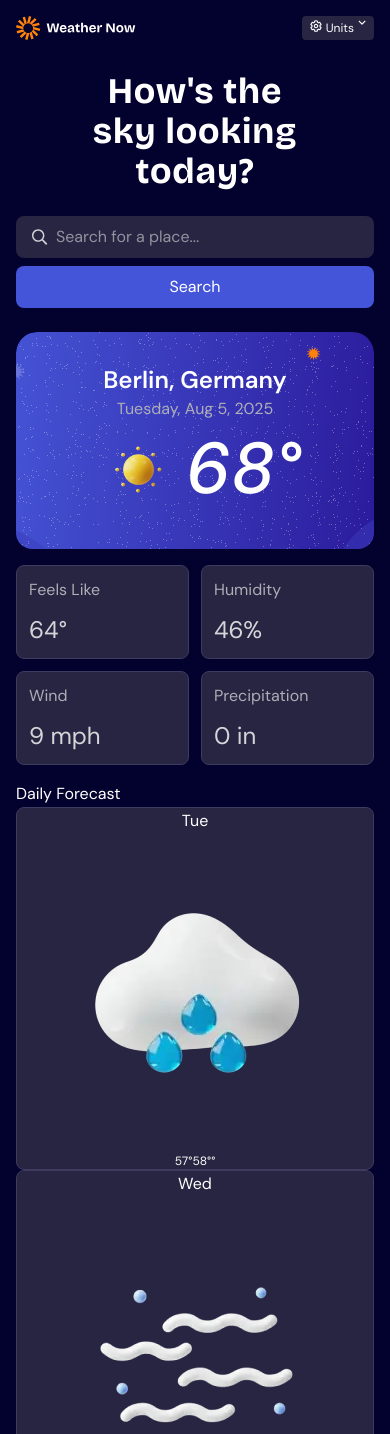
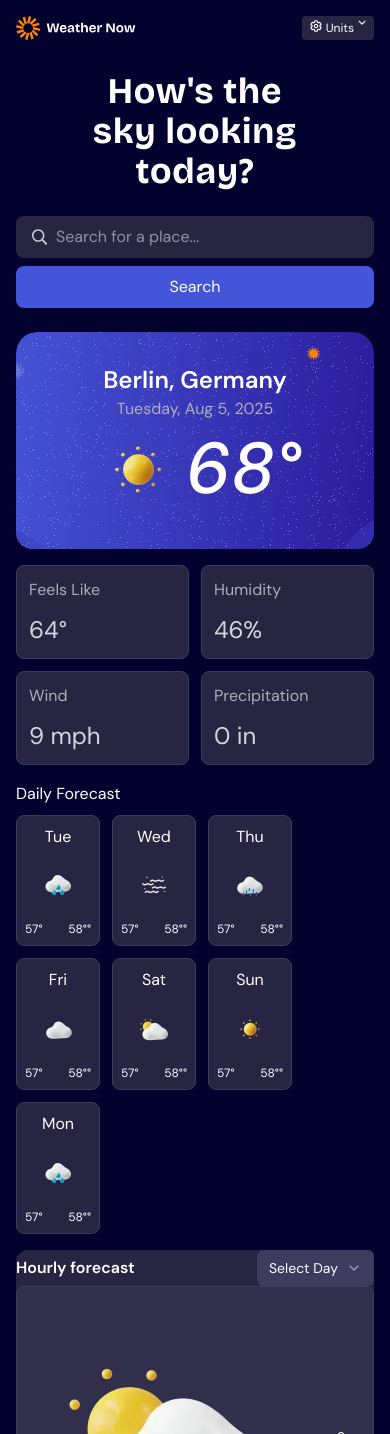
Before and after one commit to YismelR/weather-app, a React (Vite) app: page / in a window 390 px wide. Shown: the top 1434 px of the page. Built offline with nearby package versions, Linux system fonts and the light colour scheme.

Commit message:
fixed the daily forecast section

```diff
--- a/src/components/overallDisplay/DailyForeCast.tsx
+++ b/src/components/overallDisplay/DailyForeCast.tsx
@@ -2,17 +2,17 @@ import { dailyForecast } from "@/data/dailyForecast";
 
 export default function DailyForecast() {
   return (
-    <section className="flex flex-col lg:gap-2">
+    <section className="flex flex-col gap-2">
       <p>Daily Forecast</p>
-      <div className="grid lg:grid-cols-7 lg:gap-2">
+      <div className="flex flex-wrap lg:grid gap-3 lg:grid-cols-7 md:gap-2">
         {dailyForecast.map((daily, idx) => (
           <div
             key={idx}
-            className="grid lg:gap-2 justify-items-center bg-card-bg  rounded-lg lg:p-2 border border-Neutral-600"
+            className="w-[84px] lg:w-auto grid gap-4 md:gap-2 justify-items-center bg-card-bg  rounded-lg p-2 border border-Neutral-600"
           >
             <p>{daily.date}</p>
-            <img src={daily.image.url} className="lg:size-10" />
-            <div className="flex justify-between text-xs lg:w-full">
+            <img src={daily.image.url} className="size-10" />
+            <div className="flex justify-between text-xs w-full">
               <p>{daily.lowTemp}</p>
               <p>{daily.highTemp}°</p>
             </div>
```
